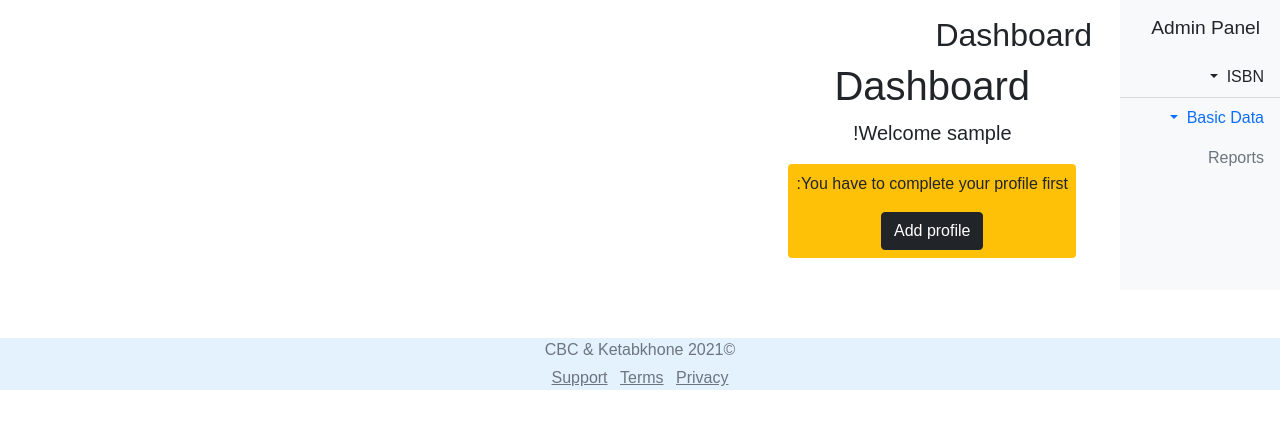
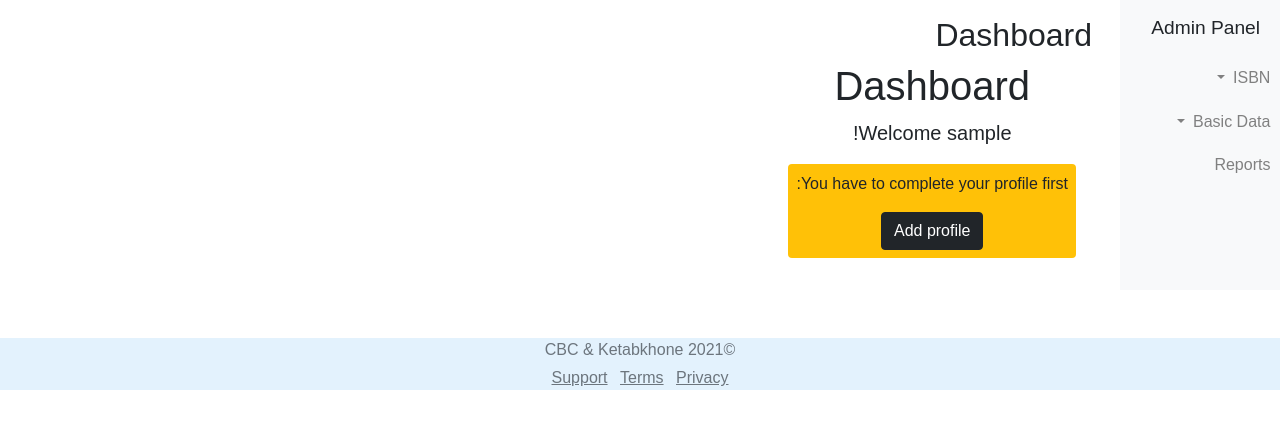
Before and after one commit to Rahimz/ketab, a Django app: page /en/account/dashboard/ in a window 1280 px wide. Shown: the part 56-481 px from the top of the page. Run offline with Django 3.2, Linux system fonts and the light colour scheme; the visitor is signed in with stand-in values (Sample User, id 1); parts of the project's set-up code (start-up, migrations or seed data) failed here and were passed over; some libraries are stand-ins or nearby versions.

Commit message:
sidebar syle edited

```diff
--- a/ketab/books/static/css/base.css
+++ b/ketab/books/static/css/base.css
@@ -63,3 +63,17 @@ body {
     margin-left: -15rem;
   }
 }
+
+/* sidebar-link */
+.sidebar-link {
+    padding: .5rem;
+    margin: .1rem;
+}
+.sidebar-link {
+    text-decoration: none;
+    color: grey;
+}
+.sidebar-link:hover {
+    background-color: #e3f2fd;
+    color: black;
+}
--- a/ketab/books/templates/base.html
+++ b/ketab/books/templates/base.html
@@ -94,7 +94,7 @@
         <div class="bg-light border-right" id="sidebar-wrapper">
             <div class="sidebar-heading">{% trans 'Admin Panel' %}</div>
             <div class="list-group list-group-flush">
-                <a class="nav-link dropdown-toggle {% block isbn_active %}{% endblock %} list-group-item list-group-item-action bg-light" href="#" id="isbnDropdown" role="button" data-bs-toggle="dropdown" aria-expanded="false">
+                <a class="sidebar-link dropdown-toggle {% block isbn_active %}{% endblock %} " href="#" id="isbnDropdown" role="button" data-bs-toggle="dropdown" aria-expanded="false">
                     {% trans 'ISBN' %}
                 </a>
                     <ul class="dropdown-menu" aria-labelledby="isbnDropdown">
@@ -107,7 +107,7 @@
                         </li>
                         <li><a class="dropdown-item disabled" href="#">{% trans 'Add an Issue' %}</a></li>
                     </ul>
-            <a class="nav-link dropdown-toggle {% block basic_active %}{% endblock %} " href="#"
+            <a class="sidebar-link dropdown-toggle {% block basic_active %}{% endblock %} " href="#"
                            id="basicDataDropdown" role="button" data-bs-toggle="dropdown"
                            aria-expanded="false"> {% trans 'Basic Data' %} </a>
                         <ul class="dropdown-menu" aria-labelledby="basicDataDropdown">
@@ -126,7 +126,7 @@
                             </li>
                             <li><a class="dropdown-item disabled" href="#">{% trans 'Add an Issue' %}</a></li>
                         </ul>
-              <a class="nav-link disabled" href="#" tabindex="-1" aria-disabled="true">{% trans 'Reports' %}</a>
+              <a class="sidebar-link disabled" href="#" tabindex="-1" aria-disabled="true">{% trans 'Reports' %}</a>
             </div>
     </div>
     {% endif %}
```
